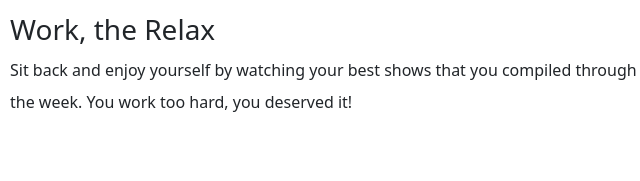
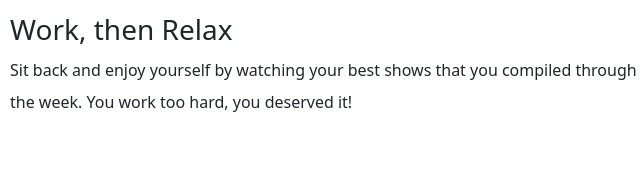
Before and after one commit to johnmalek/movie_manager, a plain HTML site: page index.html in a window 1280 px wide. Shown: the part 958-1139 px from the top of the page, 310-950 px from the left. Drawn offline with nearby package versions, Linux system fonts and the light colour scheme.

Commit message:
Some changes

```diff
--- a/index.html
+++ b/index.html
@@ -34,7 +34,7 @@
             <p>Convenience, ease and flexibility when it comes to your entertainment.</p>
             <h3>Explore</h3>
             <p>Movies you have not watched before and have come your way through recommendations by family and friends. Just add them to movie manager.</p>
-            <h3>Work, the Relax</h3>
+            <h3>Work, then Relax</h3>
             <p>Sit back and enjoy yourself by watching your best shows that you compiled through the week. You work too hard, you deserved it!</p>
         </div>
     </div>
```
Also changed, not shown: about.html (+3 -3 lines).
